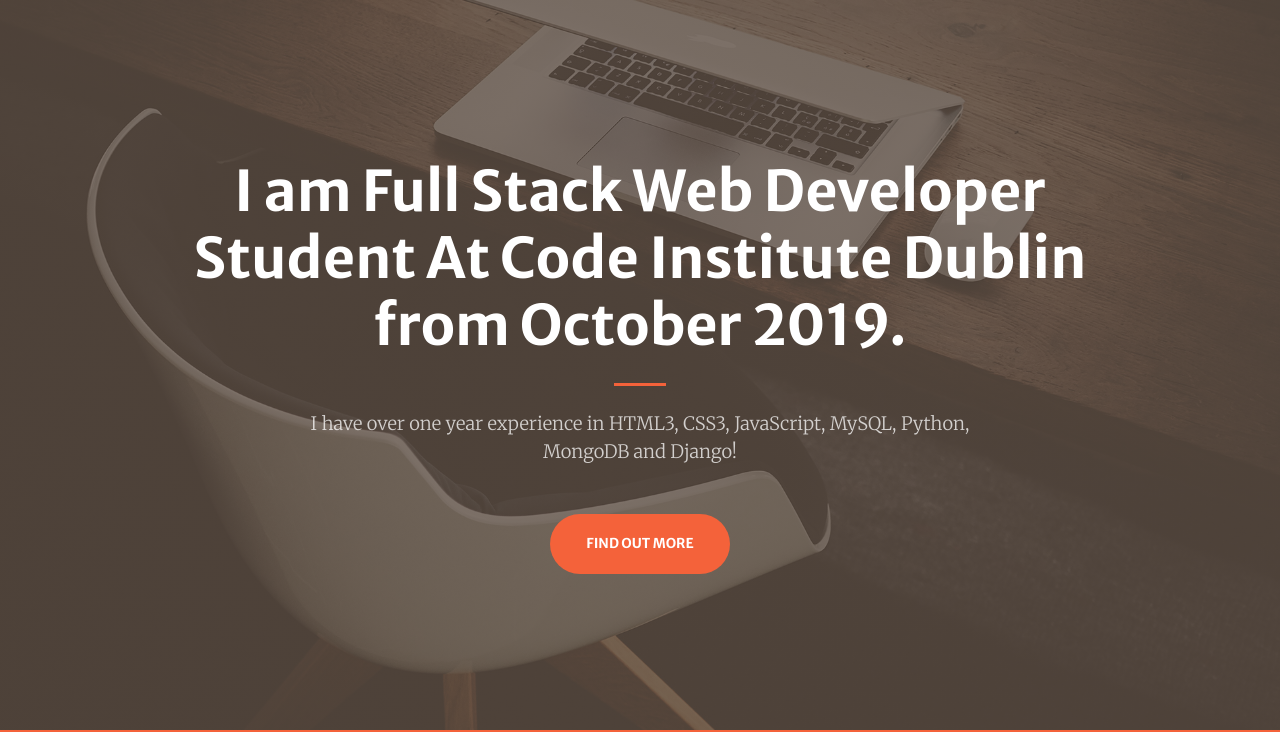
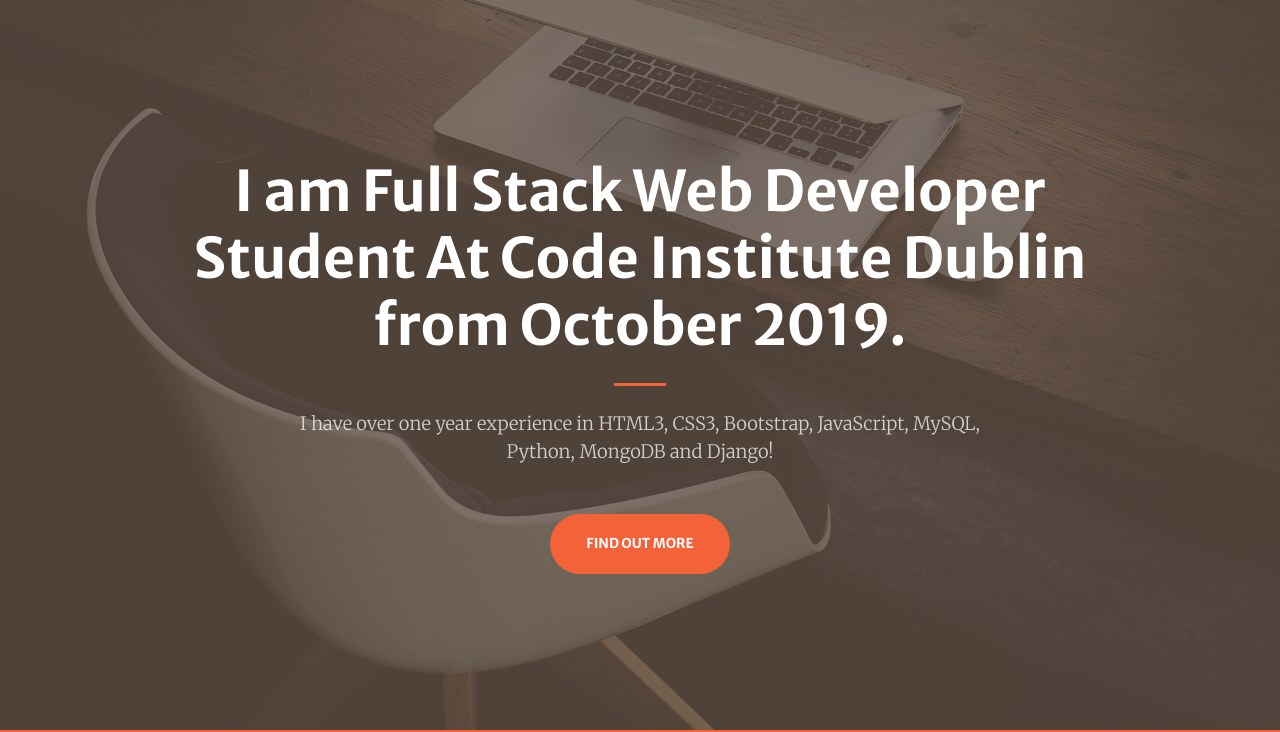
Before and after one commit to onadj/Portofilio, a plain HTML site: page index.html in a window 1280 px wide. Shown: the part 70-802 px from the top of the page. Drawn offline with nearby package versions, Linux system fonts and the light colour scheme.

Commit message:
Bootstrap

```diff
--- a/index.html
+++ b/index.html
@@ -90,7 +90,7 @@
           </div>
           <div class="col-lg-8 align-self-baseline">
             <p class="text-white-75 font-weight-light mb-5">
-              I have over one year experience in HTML3, CSS3, JavaScript, MySQL, Python, MongoDB and Django!
+              I have over one year experience in HTML3, CSS3, Bootstrap, JavaScript, MySQL, Python, MongoDB and Django!
             </p>
             <a class="btn btn-primary btn-xl js-scroll-trigger" href="#about"
               >Find Out More</a
```
